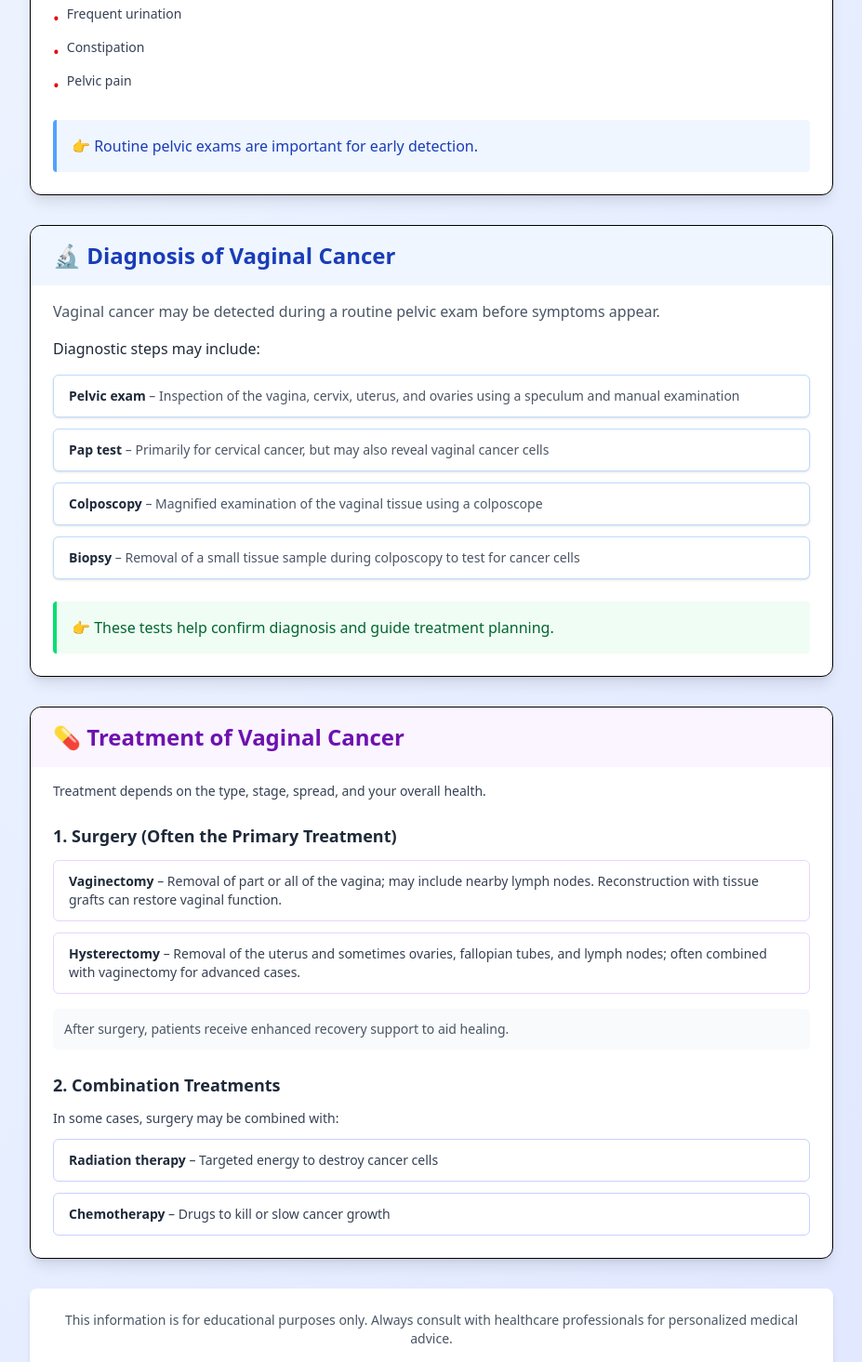
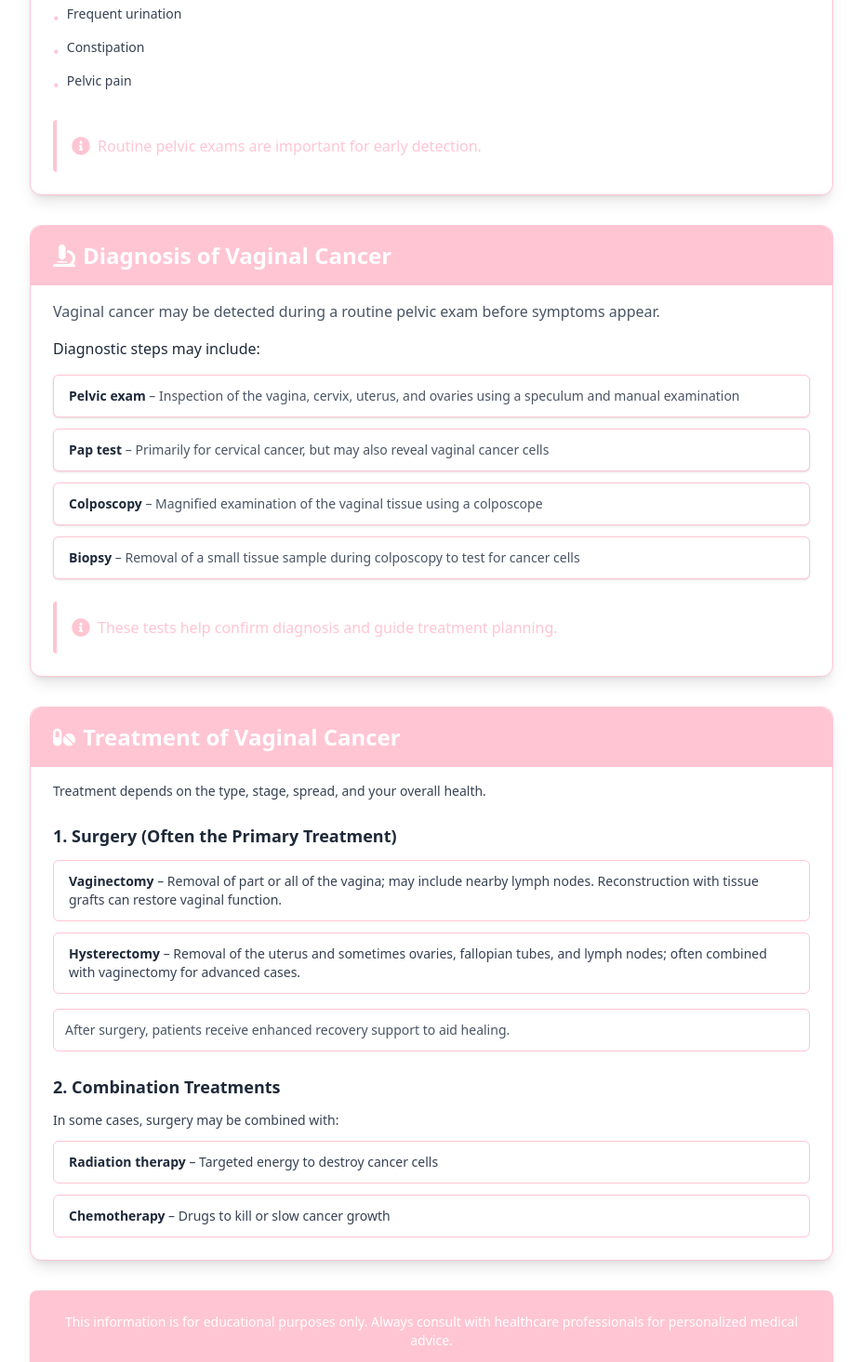
Before and after one commit to shandiru/surgeon, a React (Vite) app: page /Cancer/VaginalCancer in a window 1280 px wide. Shown: the part 500-1965 px from the top of the page at 93% size, without its empty margins (176-1103 px from the left). Built offline with nearby package versions, Linux system fonts and the light colour scheme.

Commit message:
add color

```diff
--- a/src/components/CancerSection/VaginalCancerInformationPage/VaginalCancerInfo.jsx
+++ b/src/components/CancerSection/VaginalCancerInformationPage/VaginalCancerInfo.jsx
@@ -1,10 +1,13 @@
 'use client'
 
 import React from 'react'
+import { FaStethoscope, FaMicroscope, FaPills, FaInfoCircle } from 'react-icons/fa'
 
 export default function VaginalCancerInfo() {
+  const pink = "#FFC5D3"
+
   return (
-    <div className="min-h-screen bg-gradient-to-br from-blue-50 to-indigo-100">
+    <div className="min-h-screen" style={{ backgroundColor: "#fff" }}>
       <div className="max-w-4xl mx-auto px-4 py-8">
 
         {/* Header */}
@@ -16,10 +19,11 @@ export default function VaginalCancerInfo() {
         </div>
 
         {/* Symptoms */}
-        <div className="bg-white border rounded-xl shadow-lg mb-8">
-          <div className="bg-red-50 px-6 py-4 rounded-t-xl">
-            <h2 className="text-2xl font-semibold text-red-800 flex items-center gap-2">
-              🩺 Symptoms of Vaginal Cancer
+        <div className="bg-white border rounded-xl shadow-lg mb-8" style={{ borderColor: pink }}>
+          <div className="px-6 py-4 rounded-t-xl flex items-center gap-2" style={{ backgroundColor: pink }}>
+            <FaStethoscope className="text-white h-6 w-6" />
+            <h2 className="text-2xl font-semibold text-white">
+              Symptoms of Vaginal Cancer
             </h2>
           </div>
           <div className="px-6 pt-4 pb-6">
@@ -35,21 +39,24 @@ export default function VaginalCancerInfo() {
                 "Pelvic pain"
               ].map((item, i) => (
                 <li key={i} className="flex items-start gap-2 text-sm text-gray-700">
-                  <span className="text-red-600 text-lg">•</span>{item}
+                  <span style={{ color: pink }} className="text-lg">•</span>{item}
                 </li>
               ))}
             </ul>
-            <div className="p-4 bg-blue-50 border-l-4 border-blue-400 rounded">
-              <p className="text-blue-800 font-medium">👉 Routine pelvic exams are important for early detection.</p>
+            <div className="p-4 rounded border-l-4 flex items-center gap-2"
+              style={{ backgroundColor: "#fff", borderColor: pink }}>
+              <FaInfoCircle style={{ color: pink }} className="h-5 w-5" />
+              <p className="font-medium" style={{ color: pink }}>Routine pelvic exams are important for early detection.</p>
             </div>
           </div>
         </div>
 
         {/* Diagnosis */}
-        <div className="bg-white border rounded-xl shadow-lg mb-8">
-          <div className="bg-blue-50 px-6 py-4 rounded-t-xl">
-            <h2 className="text-2xl font-semibold text-blue-800 flex items-center gap-2">
-              🔬 Diagnosis of Vaginal Cancer
+        <div className="bg-white border rounded-xl shadow-lg mb-8" style={{ borderColor: pink }}>
+          <div className="px-6 py-4 rounded-t-xl flex items-center gap-2" style={{ backgroundColor: pink }}>
+            <FaMicroscope className="text-white h-6 w-6" />
+            <h2 className="text-2xl font-semibold text-white">
+              Diagnosis of Vaginal Cancer
             </h2>
           </div>
           <div className="px-6 pt-4 pb-6">
@@ -76,23 +83,27 @@ export default function VaginalCancerInfo() {
                   desc: "Removal of a small tissue sample during colposcopy to test for cancer cells"
                 }
               ].map((step, i) => (
-                <div key={i} className="bg-white border border-blue-200 rounded-md px-4 py-3 shadow-sm">
+                <div key={i} className="border rounded-md px-4 py-3 shadow-sm bg-white"
+                  style={{ borderColor: pink }}>
                   <strong className="text-gray-800">{step.title}</strong>
                   <span className="text-gray-600"> – {step.desc}</span>
                 </div>
               ))}
             </div>
-            <div className="mt-6 p-4 bg-green-50 border-l-4 border-green-400 rounded">
-              <p className="text-green-800 font-medium">👉 These tests help confirm diagnosis and guide treatment planning.</p>
+            <div className="mt-6 p-4 rounded border-l-4 flex items-center gap-2"
+              style={{ backgroundColor: "#fff", borderColor: pink }}>
+              <FaInfoCircle style={{ color: pink }} className="h-5 w-5" />
+              <p className="font-medium" style={{ color: pink }}>These tests help confirm diagnosis and guide treatment planning.</p>
             </div>
           </div>
         </div>
 
         {/* Treatment */}
-        <div className="bg-white border rounded-xl shadow-lg mb-8">
-          <div className="bg-purple-50 px-6 py-4 rounded-t-xl">
-            <h2 className="text-2xl font-semibold text-purple-800 flex items-center gap-2">
-              💊 Treatment of Vaginal Cancer
+        <div className="bg-white border rounded-xl shadow-lg mb-8" style={{ borderColor: pink }}>
+          <div className="px-6 py-4 rounded-t-xl flex items-center gap-2" style={{ backgroundColor: pink }}>
+            <FaPills className="text-white h-6 w-6" />
+            <h2 className="text-2xl font-semibold text-white">
+              Treatment of Vaginal Cancer
             </h2>
           </div>
           <div className="px-6 pt-4 pb-6 text-sm text-gray-700">
@@ -100,27 +111,32 @@ export default function VaginalCancerInfo() {
 
             <h3 className="text-lg font-semibold text-gray-800 mb-3">1. Surgery (Often the Primary Treatment)</h3>
             <div className="space-y-3 mb-4">
-              <div className="border border-purple-200 rounded-md px-4 py-3">
+              <div className="border rounded-md px-4 py-3 bg-white"
+                style={{ borderColor: pink }}>
                 <strong className="text-gray-800">Vaginectomy</strong>
                 <span> – Removal of part or all of the vagina; may include nearby lymph nodes. Reconstruction with tissue grafts can restore vaginal function.</span>
               </div>
-              <div className="border border-purple-200 rounded-md px-4 py-3">
+              <div className="border rounded-md px-4 py-3 bg-white"
+                style={{ borderColor: pink }}>
                 <strong className="text-gray-800">Hysterectomy</strong>
                 <span> – Removal of the uterus and sometimes ovaries, fallopian tubes, and lymph nodes; often combined with vaginectomy for advanced cases.</span>
               </div>
             </div>
-            <div className="text-gray-600 text-sm mb-6 p-3 bg-gray-50 rounded-md">
+            <div className="text-gray-600 text-sm mb-6 p-3 rounded-md"
+              style={{ backgroundColor: "#fff", border: `1px solid ${pink}` }}>
               After surgery, patients receive enhanced recovery support to aid healing.
             </div>
 
             <h3 className="text-lg font-semibold text-gray-800 mb-3">2. Combination Treatments</h3>
             <p className="mb-3">In some cases, surgery may be combined with:</p>
             <div className="space-y-3">
-              <div className="border border-indigo-200 rounded-md px-4 py-3">
+              <div className="border rounded-md px-4 py-3 bg-white"
+                style={{ borderColor: pink }}>
                 <strong className="text-gray-800">Radiation therapy</strong>
                 <span> – Targeted energy to destroy cancer cells</span>
               </div>
-              <div className="border border-indigo-200 rounded-md px-4 py-3">
+              <div className="border rounded-md px-4 py-3 bg-white"
+                style={{ borderColor: pink }}>
                 <strong className="text-gray-800">Chemotherapy</strong>
                 <span> – Drugs to kill or slow cancer growth</span>
               </div>
@@ -129,8 +145,9 @@ export default function VaginalCancerInfo() {
         </div>
 
         {/* Disclaimer */}
-        <div className="bg-white p-6 rounded-lg shadow-md text-center">
-          <p className="text-gray-600 text-sm">
+        <div className="p-6 rounded-lg shadow-md text-center"
+          style={{ backgroundColor: pink }}>
+          <p className="text-sm text-white">
             This information is for educational purposes only. Always consult with healthcare professionals for personalized medical advice.
           </p>
         </div>
```
